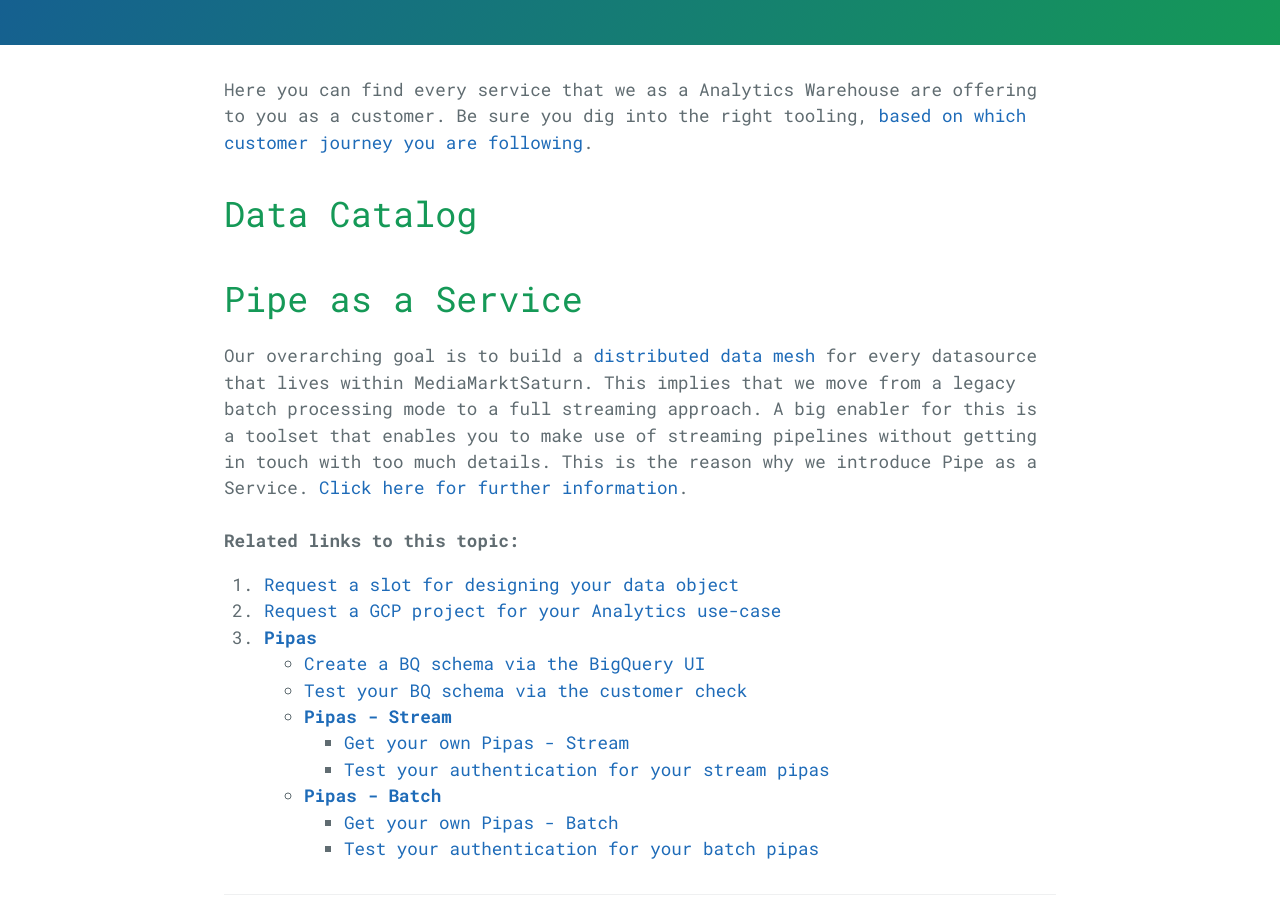
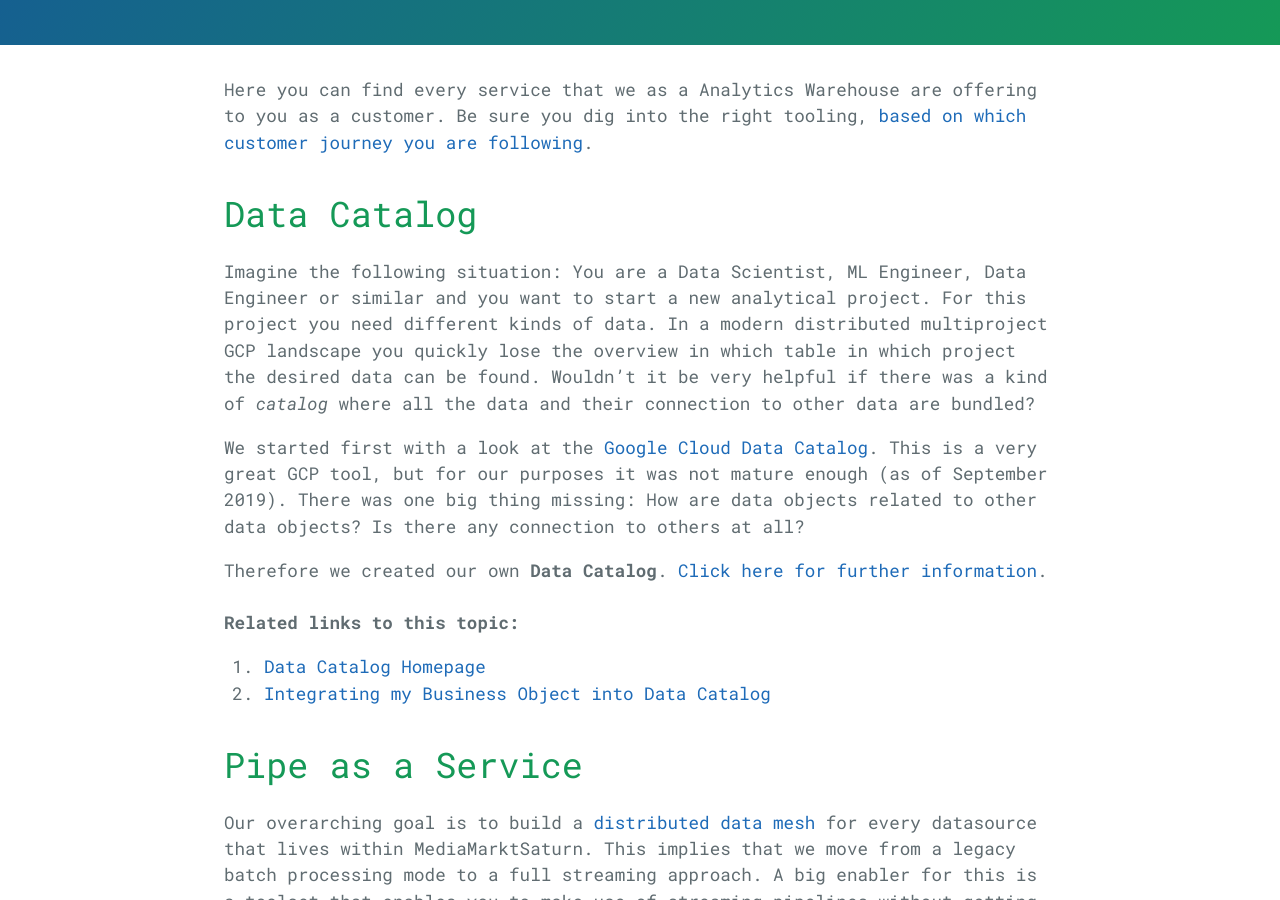
Before and after one commit to yesfabime/analytics-warehouse, a Jekyll site: the page built from 3-services/services.md, in a window 1280 px wide and 900 px high, scrolled down 357 px. Built offline with Jekyll 4.4.1, drawn with Linux system fonts in a browser that asks for light colours.

Commit message:
overview

```diff
--- a/3-services/services.md
+++ b/3-services/services.md
@@ -7,6 +7,22 @@ permalink: /services/
 Here you can find every service that we as a Analytics Warehouse are offering to you as a customer. Be sure you dig into the right tooling, [based on which  customer journey you are following]({{site.baseurl}}/onboarding-guide/customer-journeys).
 
 # Data Catalog
+
+Imagine the following situation: You are a  Data Scientist, ML Engineer, Data Engineer or similar and you want to start
+a new analytical project. For this project you need different kinds of data. In a modern distributed multiproject GCP
+landscape you quickly lose the overview in which table in which project the desired data can be found. Wouldn't it
+be very helpful if there was a kind of *catalog* where all the data and their connection to other data are bundled?
+
+We started first with a look at the [Google Cloud Data Catalog](https://cloud.google.com/data-catalog).
+This is a very great GCP tool, but for our purposes it was not mature enough (as of September 2019).
+There was one big thing missing: How are data objects  related to other data objects? Is there any connection to others
+at all?
+
+Therefore we created our own **Data Catalog**. [Click here for further information]({{site.baseurl}}/services/data-catalog/).
+<br/><br/>
+**Related links to this topic:**
+1. [Data Catalog Homepage](https://datacatalog.mediamarktsaturn.com/){:target="_blank"}
+2. [Integrating my Business Object into Data Catalog]({{site.baseurl}}/services/data-catalog/integrating-new-bo/)
 
 
 # Pipe as a Service
```
Also changed, not shown: 3-services/data-catalog/architecture.md (added, +14 -0 lines), 3-services/data-catalog/integrating-new-business-object.md (added, +11 -0 lines), 3-services/data-catalog/overview.md (added, +48 -0 lines), 3-services/data-catalog/data_catalog.png (added), 1 other file.
